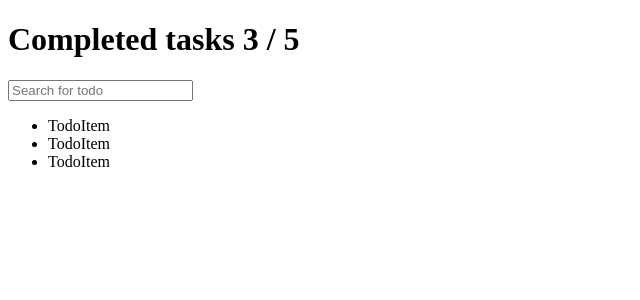
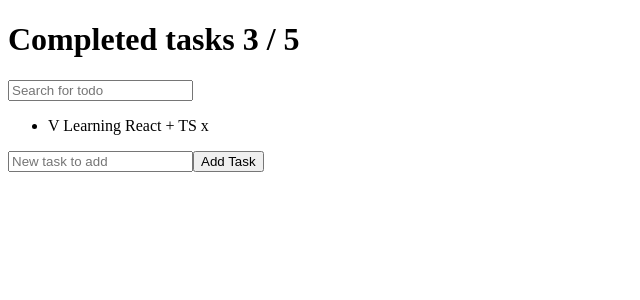
Before and after one commit to sancg/todo-ts, a React (Vite) app: page / in a window 1280 px wide. Shown: the top 300 px of the page, without its empty margins (0-640 px from the left). Built offline with nearby package versions, Linux system fonts and the light colour scheme.

Commit message:
NEW: Button to create new Tasks -Fail

```diff
--- a/src/App.tsx
+++ b/src/App.tsx
@@ -1,26 +1,50 @@
-// import { useState } from 'react'
-import './App.css'
-import TodoCounter from './components/TodoCounter'
-import TodoItem from './components/TodoItem'
-import TodoList from './components/TodoList'
-import TodoSearch from './components/TodoSearch'
+import { useState } from "react";
+import "./App.css";
+import TodoCounter from "./components/TodoCounter";
+import TodoItem from "./components/TodoItem";
+import TodoList from "./components/TodoList";
+import TodoSearch from "./components/TodoSearch";
 
 function App() {
-  // const [count, setCount] = useState(0)
-
+    const [task, setTask] = useState([<TodoItem task='Learning React + TS' />]);
+    const [titleTask, setTitleTask] = useState("");
+    const handler = (event: React.MouseEvent<HTMLElement>) => {
+        if (!titleTask) return alert("Please enter title");
+        console.log(titleTask);
+        setTask([...task, <TodoItem task={titleTask} />]);
+        setTitleTask("");
+    };
+    const AddButton = () => {
+        return (
+            <>
+                <input
+                    type='text'
+                    value={titleTask}
+                    placeholder='New task to add'
+                    onChange={(event) => {
+                        // setTimeout(() => console.log(event.currentTarget.value), 100);
+                        setTitleTask(event.currentTarget.value);
+                    }}
+                />
+                <button type='submit' onClick={handler}>
+                    Add Task
+                </button>
+            </>
+        );
+    };
     return (
         <div className='App'>
             <TodoCounter />
             <TodoSearch />
             <TodoList>
-        <TodoItem/>
-        <TodoItem/>
-        <TodoItem/>
+                {task.map((list, index) => (
+                    <div key={index}>{list}</div>
+                ))}
             </TodoList>
 
-      {/* {Create the Add ToDo-Button} */}
+            <AddButton />
         </div>
-  )
+    );
 }
 
-export default App
+export default App;
--- a/src/components/TodoItem.tsx
+++ b/src/components/TodoItem.tsx
@@ -1,7 +1,14 @@
-const TodoItem = () => {
-  return (
-    <li>TodoItem</li>
-  )
-}
+type Props = {
+    task: string;
+};
+const TodoItem = ({ task }: Props) => {
+    return (
+        <li>
+            <span>V </span>
+            {task}
+            <span> x</span>
+        </li>
+    );
+};
 
-export default TodoItem
+export default TodoItem;
```
Also changed, not shown: src/components/TodoList.tsx (+6 -10 lines), src/components/TodoSearch.tsx (+3 -5 lines). Lines whose indentation alone changed are shown as unchanged.
